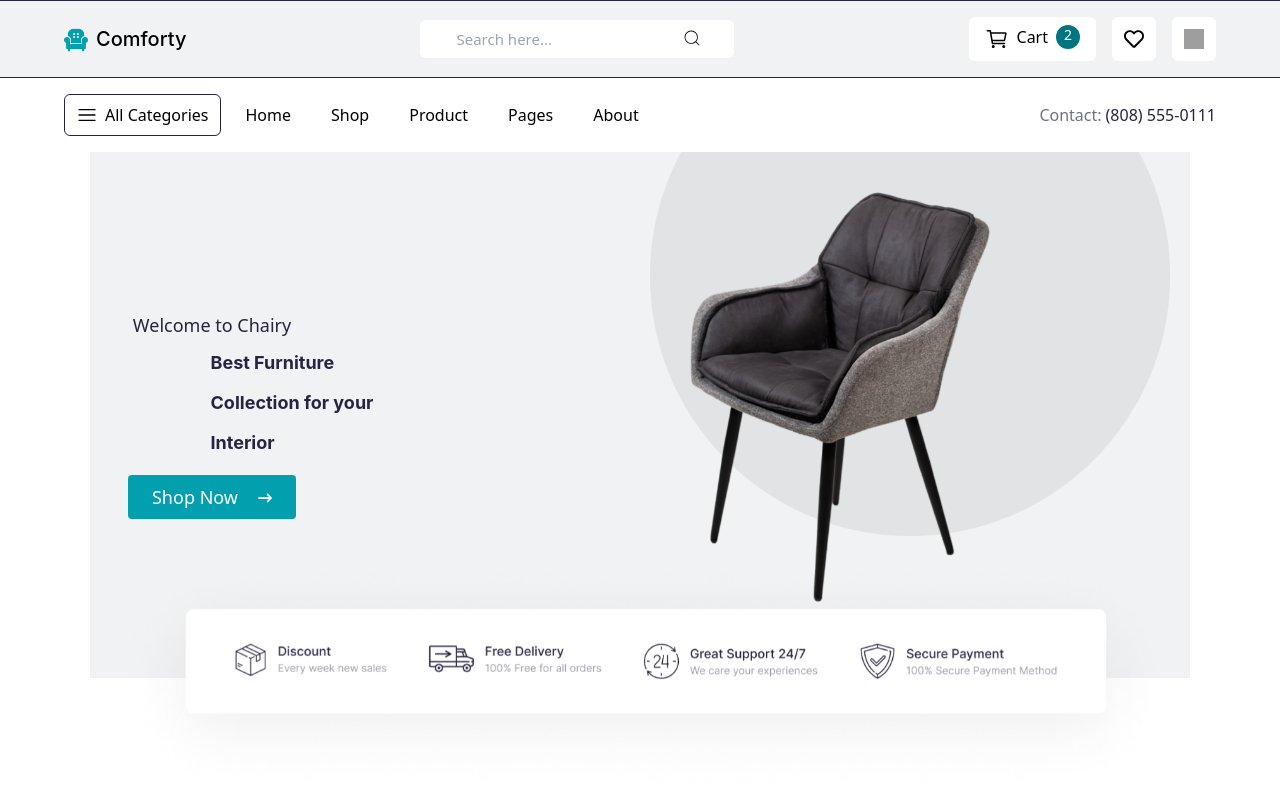
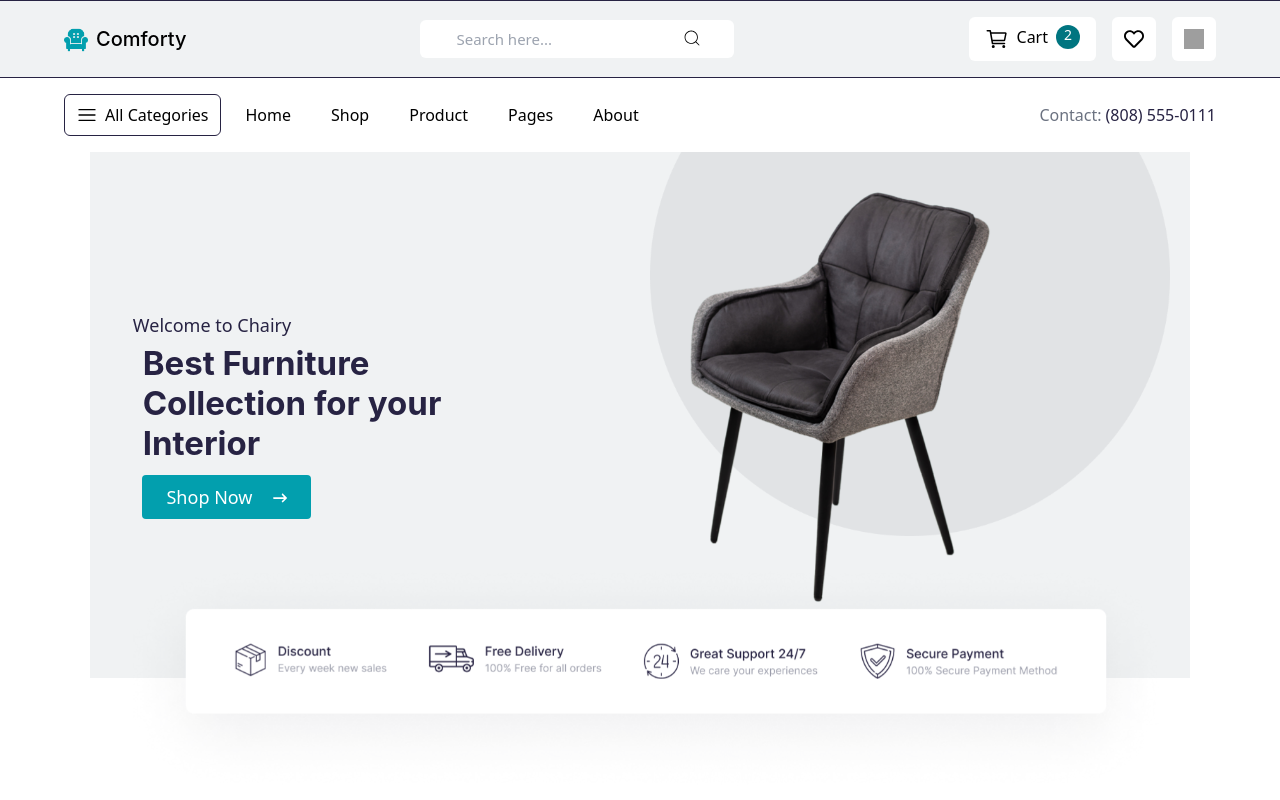
Before and after one commit to hooriyaa/e-commerce-website, a Next.js app: page / in a window 1280 px wide. Shown: the top 800 px of the page. Built offline with nearby package versions, Linux system fonts and the light colour scheme; grey boxes are pictures that could not be loaded.

Commit message:
push_changes

```diff
--- a/src/components/hero.tsx
+++ b/src/components/hero.tsx
@@ -13,14 +13,14 @@ const Hero = () => {
           <h1 className="title-font md:mr-44 mr-4 mb-1 font-normal whitespace-nowrap text-[#272343] text-[22px] sm:text-[18px] justify-center">
             Welcome to Chairy
           </h1>
-            <p className="title-font sm:ml-40 md:mr-44 mr-4 whitespace-nowrap text-[#272343] text-[22px] sm:text-[18px]  sm:mb-3 mb-5 leading-1 sm:text-4xl text-5xl font-bold font-[Inter] justify-center">
+            <p className="title-font sm:ml-40 md:mr-44 mr-4 whitespace-nowrap text-[#272343] text-[22px] sm:text-[33px]  sm:mb-3 mb-5 leading-1 sm:text-4xl text-5xl font-bold font-[Inter] justify-center">
             Best Furniture
             <br />
             Collection for your
             <br />
             Interior
           </p>
-          <div className="sm:mr-44 whitespace-nowrap">
+          <div className="sm:mr-[147px] whitespace-nowrap">
             <button className="inline-flex text-[#FFFFFF] bg-[#029FAE] border-0 py-2 px-6 focus:outline-none hover:bg-[#02a0aede] rounded text-lg">
               Shop Now
               <FaArrowRightLong className="text-[#FFFFFF] text-sm mt-2 ml-5" />
```
